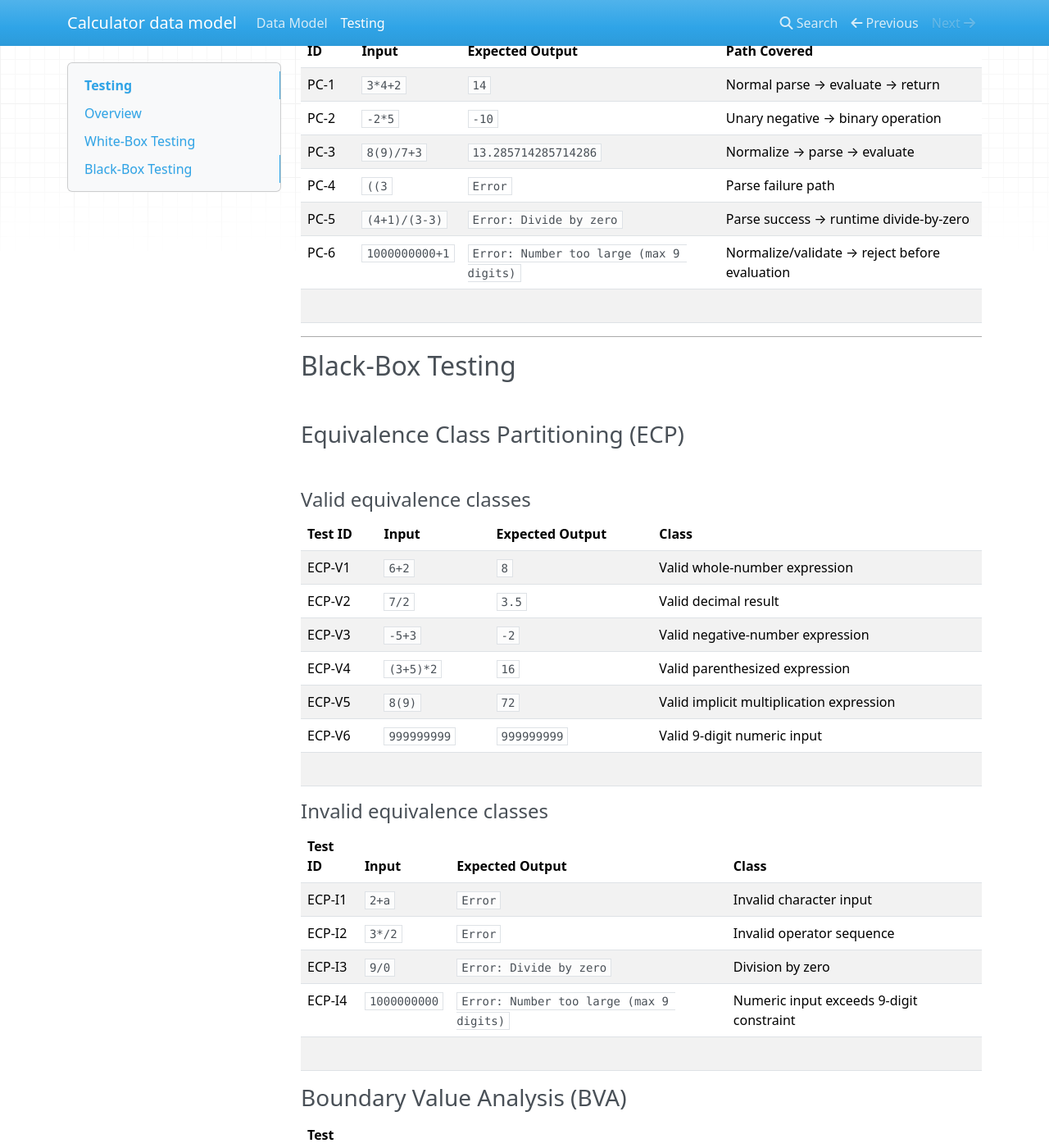
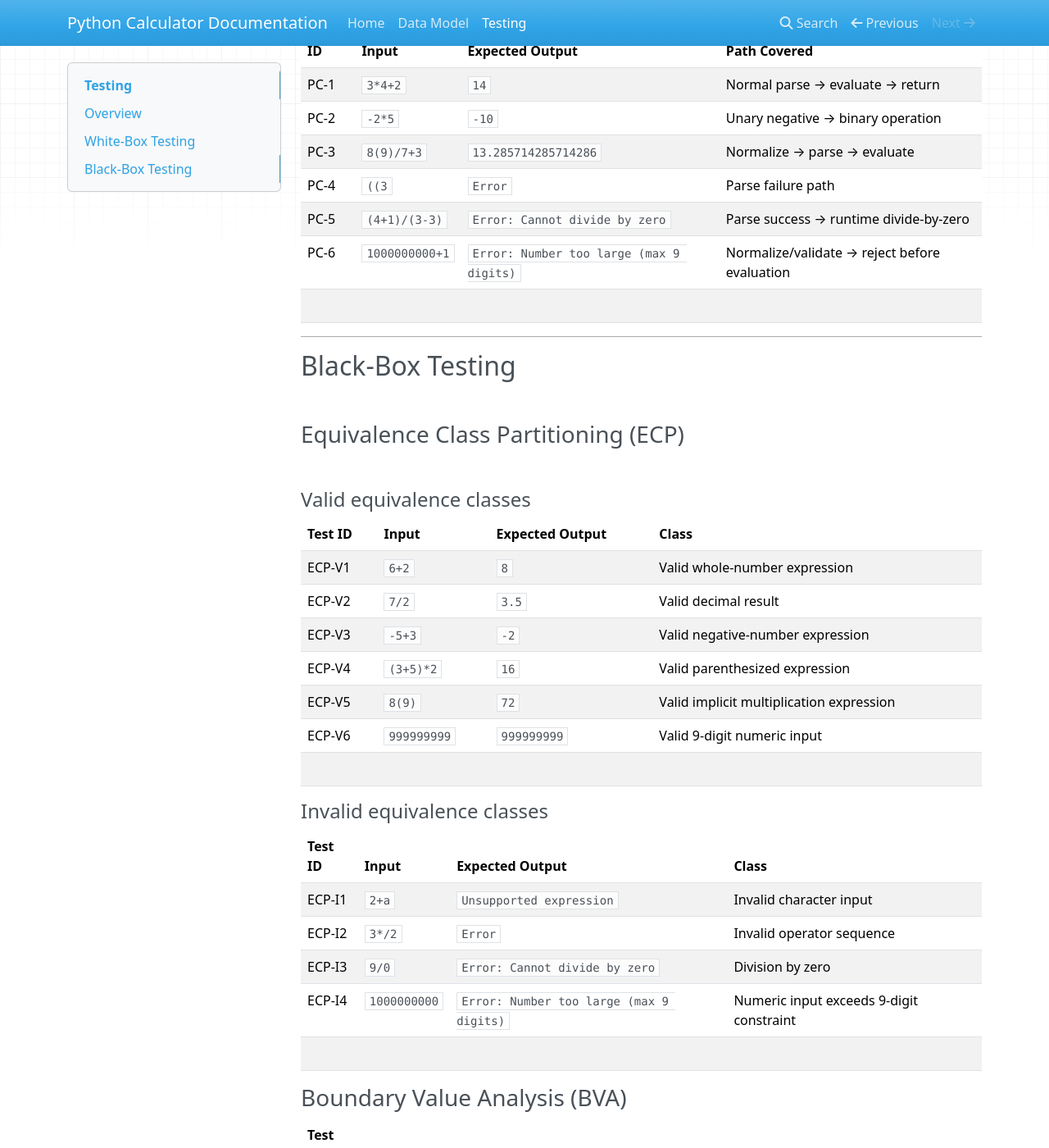
Before and after one commit to daniel-graham13/cis602project, an MkDocs documentation site: the page built from docs/testing.md, in a window 1280 px wide and 1400 px high, scrolled down 1654 px. Shown: the whole window at 82% size. Built offline with MkDocs 1.6.1, drawn with Linux system fonts in a browser that asks for light colours; nearby versions of some CDN libraries; some of the changed text lies outside the part shown.

Commit message:
final push to add everything just in case

```diff
--- a/docs/testing.md
+++ b/docs/testing.md
@@ -1,10 +1,7 @@
 # Testing
 <br>
 
-
 ## Overview
-
-
 
 This page documents the calculator application's white-box and black-box test cases.
 
@@ -15,17 +12,15 @@
 ## White-Box Testing
 <br>
 
-
 ### Statement Coverage Criteria
 
 | Test ID | Input | Expected Output | Purpose |
 |---|---|---|---|
 | SC-1 | `2+3` | `5` | Covers normal evaluation statements |
-| SC-2 | `5/0` | `Error: Divide by zero` | Covers divide-by-zero exception path |
+| SC-2 | `5/0` | `Error: Cannot divide by zero` | Covers divide-by-zero exception path |
 | SC-3 | `2++` | `Error` | Covers invalid-expression error handling |
 | SC-4 | `1000000000` | `Error: Number too large (max 9 digits)` | Covers digit-limit validation statement |
 <br>
-
 
 ### Block Coverage Criteria
 
@@ -36,7 +31,6 @@
 | BC-3 | `(2+3)*4` | `20` | Covers parentheses and nested expression block |
 | BC-4 | `8(9)` | `72` | Covers normalization block for implicit multiplication |
 <br>
-
 
 ### Condition Coverage Criteria
 
@@ -51,7 +45,6 @@
 | CC-7 | `1000000000` | `Error: Number too large (max 9 digits)` | Digit count over limit → false |
 <br>
 
-
 ### Path Coverage Criteria
 
 | Test ID | Input | Expected Output | Path Covered |
@@ -60,22 +53,17 @@
 | PC-2 | `-2*5` | `-10` | Unary negative → binary operation |
 | PC-3 | `8(9)/7+3` | `13.285714285714286` | Normalize → parse → evaluate |
 | PC-4 | `((3` | `Error` | Parse failure path |
-| PC-5 | `(4+1)/(3-3)` | `Error: Divide by zero` | Parse success → runtime divide-by-zero |
+| PC-5 | `(4+1)/(3-3)` | `Error: Cannot divide by zero` | Parse success → runtime divide-by-zero |
 | PC-6 | `1000000000+1` | `Error: Number too large (max 9 digits)` | Normalize/validate → reject before evaluation |
 <br>
 
-
 ---
-
-
 
 ## Black-Box Testing
 <br>
 
-
 ### Equivalence Class Partitioning (ECP)
 <br>
-
 
 #### Valid equivalence classes
 
@@ -89,17 +77,15 @@
 | ECP-V6 | `999999999` | `999999999` | Valid 9-digit numeric input |
 <br>
 
-
 #### Invalid equivalence classes
 
 | Test ID | Input | Expected Output | Class |
 |---|---|---|---|
-| ECP-I1 | `2+a` | `Error` | Invalid character input |
+| ECP-I1 | `2+a` | `Unsupported expression` | Invalid character input |
 | ECP-I2 | `3*/2` | `Error` | Invalid operator sequence |
-| ECP-I3 | `9/0` | `Error: Divide by zero` | Division by zero |
+| ECP-I3 | `9/0` | `Error: Cannot divide by zero` | Division by zero |
 | ECP-I4 | `1000000000` | `Error: Number too large (max 9 digits)` | Numeric input exceeds 9-digit constraint |
 <br>
-
 
 ### Boundary Value Analysis (BVA)
 
--- a/mkdocs.yml
+++ b/mkdocs.yml
@@ -1,5 +1,6 @@
-site_name: Calculator data model
+site_name: Python Calculator Documentation
 
 nav:
+  - Home: index.md
   - Data Model: datamodel.md
   - Testing: testing.md
```
